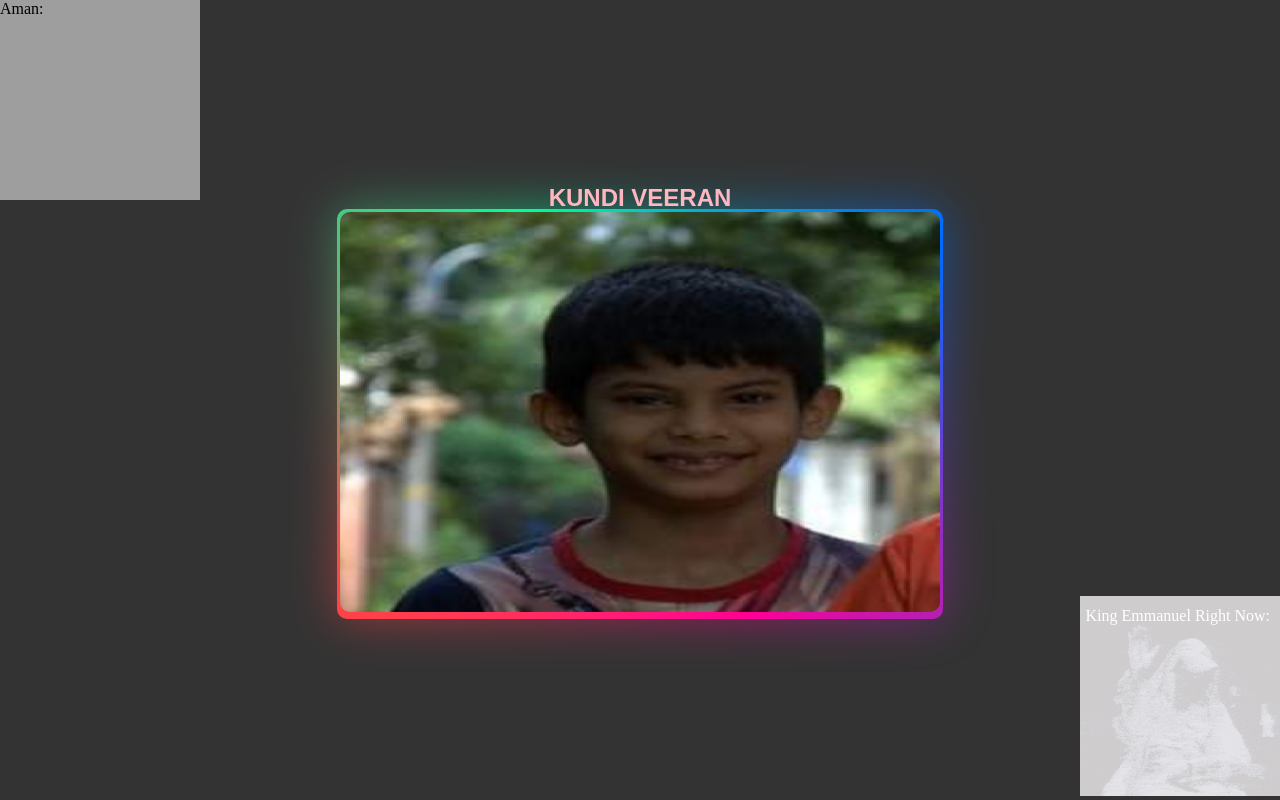
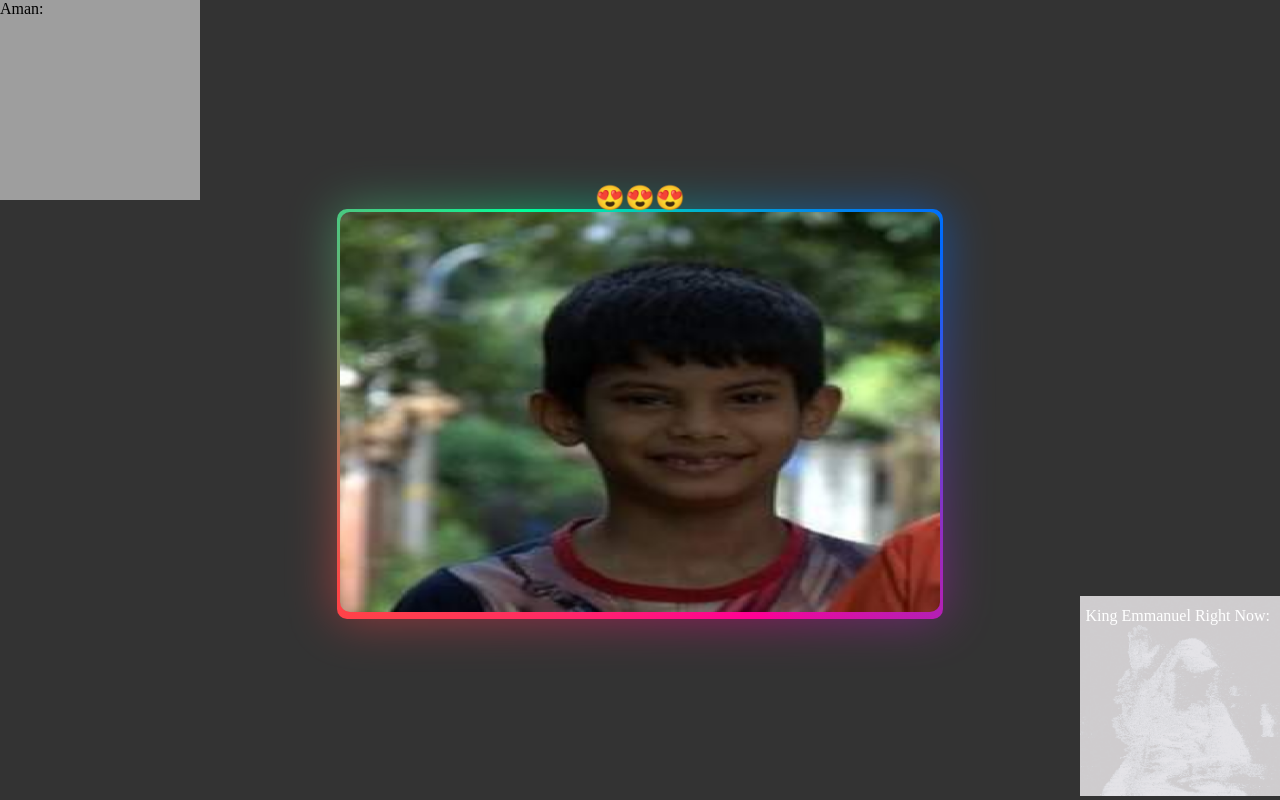
Before and after one commit to celestial-33/aman.gg, a plain HTML site: page index.html in a window 1280 px wide. Drawn offline with Linux system fonts and the light colour scheme; grey boxes are pictures that could not be loaded.

Commit message:
Update index.html

```diff
--- a/index.html
+++ b/index.html
@@ -17,7 +17,7 @@
   </div>
 
   <div>
-    <div class="text">KUNDI VEERAN</div>
+    <div class="text">😍😍😍</div>
     <div class="border"><img class="image" src="image.png"></div>
   </div>
 </body>
```
